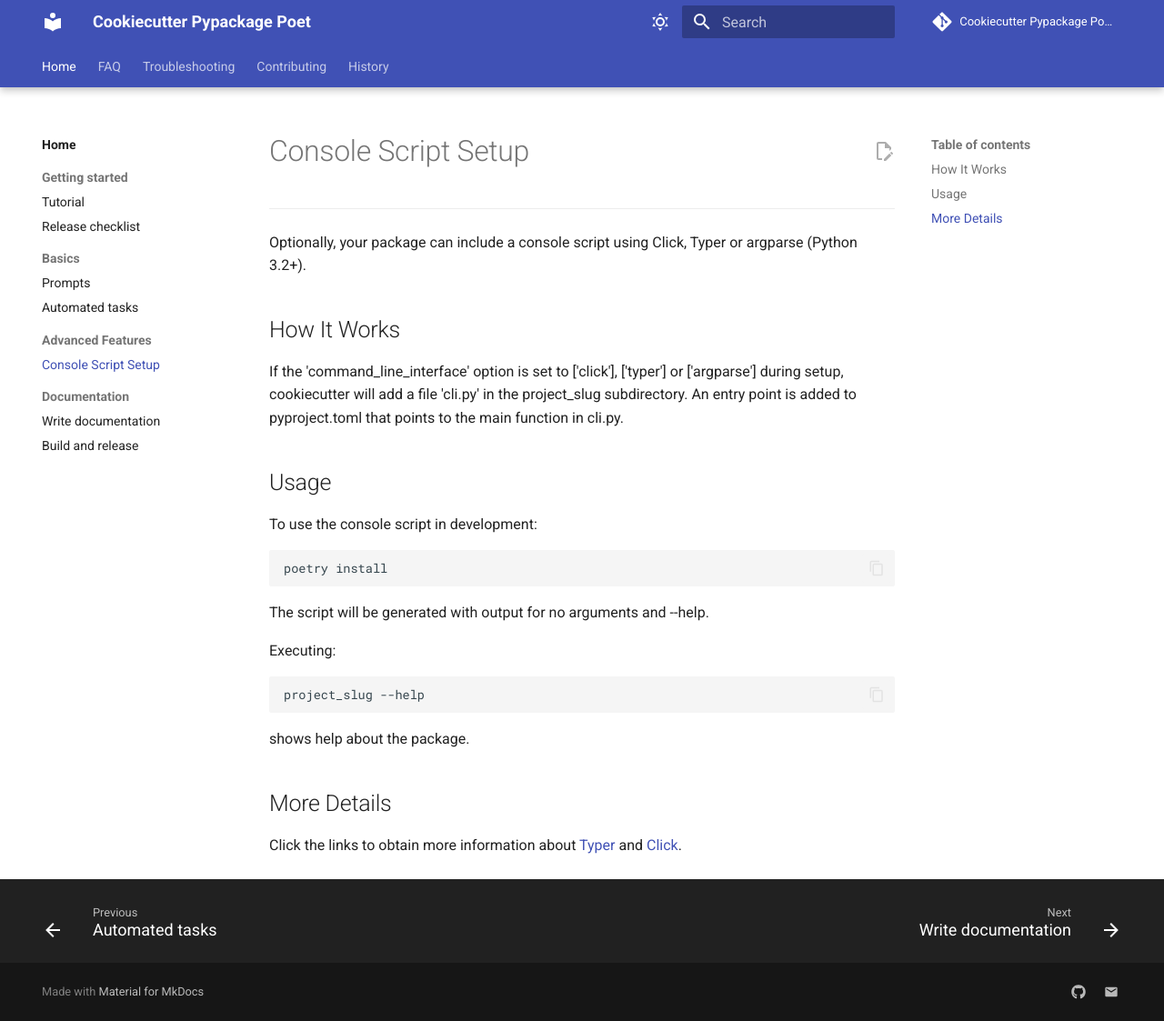
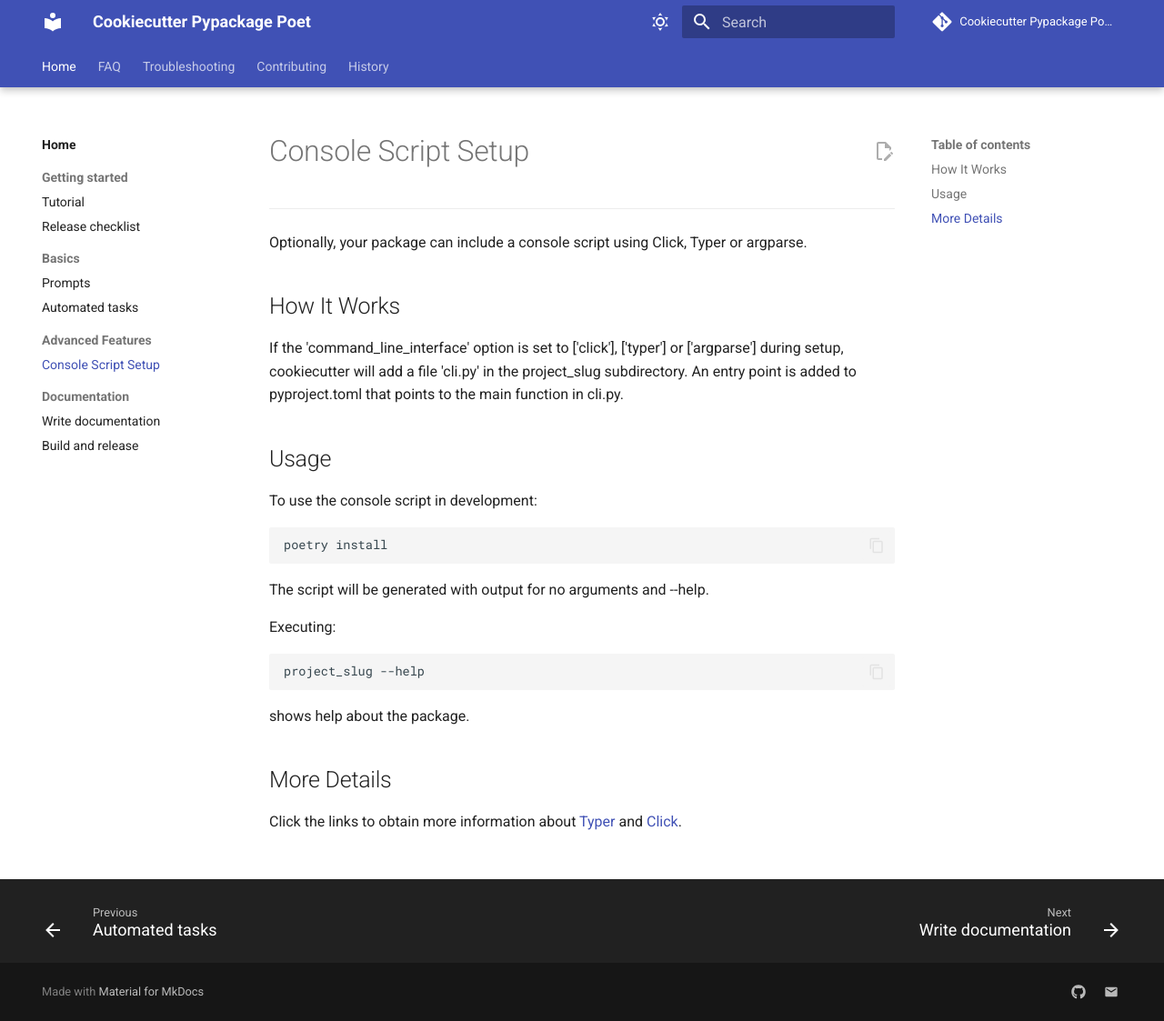
Before and after one commit to psolsfer/Cookiecutter-PyPackage-Poet, an MkDocs documentation site: the page built from docs/console_script_setup.md, in a window 1280 px wide and 1123 px high. Shown: the whole window at 91% size. Built offline with MkDocs 1.6.1 and Material for MkDocs 9.7.7, drawn with Linux system fonts in a browser that asks for light colours; comment, search, counter and statistics services are not loaded.

Commit message:
docs: smal adjustments

```diff
--- a/docs/console_script_setup.md
+++ b/docs/console_script_setup.md
@@ -2,7 +2,7 @@
 
 ----
 
-Optionally, your package can include a console script using Click, Typer or argparse (Python 3.2+).
+Optionally, your package can include a console script using Click, Typer or argparse.
 
 ## How It Works
 
```
Also changed, not shown: README.md (+2 -1 lines), docs/tutorial.md (+1 -1 lines).
